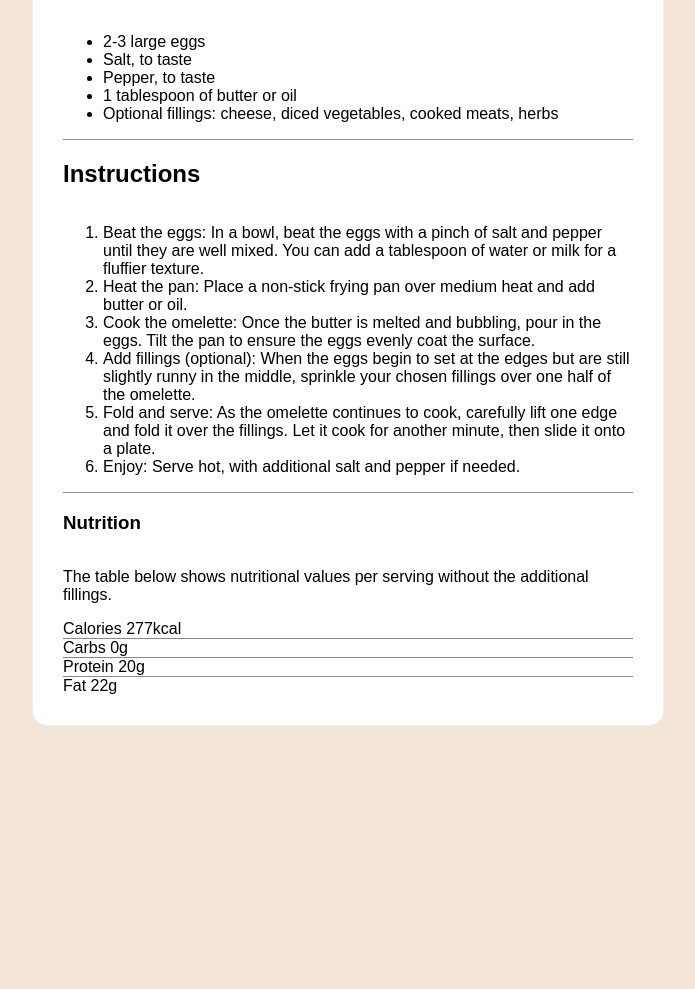
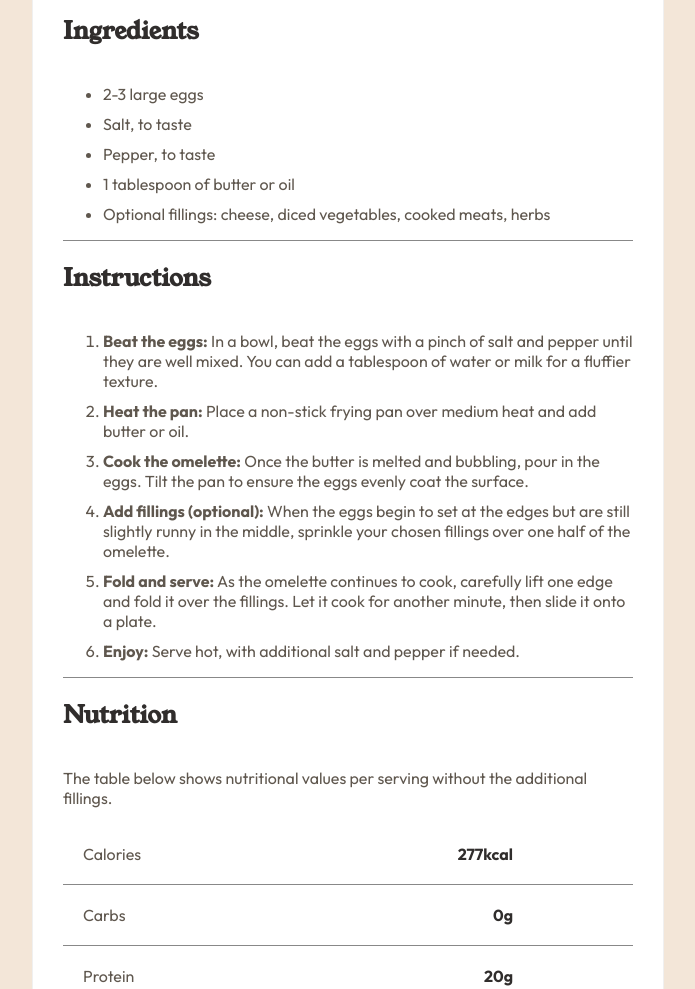
Before and after one commit to gilzcdng/recipe-page-main, a plain HTML site: page index.html in a window 1280 px wide. Shown: the part 694-1683 px from the top of the page, without its empty margins (292-987 px from the left). Before the commit the page ends 1428 px from the top, so only its background shows below. Drawn offline with Linux system fonts and the light colour scheme.

Commit message:
finished up all the coding
finished up all the coding will make some changes soon to make it more responsive

```diff
--- a/index.html
+++ b/index.html
@@ -8,6 +8,10 @@
   <link rel="stylesheet" href="./styles.css">
 
   <title>Frontend Mentor | Recipe page</title>
+
+  <link rel="preconnect" href="https://fonts.googleapis.com">
+  <link rel="preconnect" href="https://fonts.gstatic.com" crossorigin>
+  <link href="https://fonts.googleapis.com/css2?family=Inter:ital,opsz,wght@0,14..32,100..900;1,14..32,100..900&family=Outfit:wght@100..900&family=Poppins:ital,wght@0,100;0,200;0,300;0,400;0,500;0,600;0,700;0,800;0,900;1,100;1,200;1,300;1,400;1,500;1,600;1,700;1,800;1,900&family=Roboto:ital,wght@0,100;0,300;0,400;0,500;0,700;0,900;1,100;1,300;1,400;1,500;1,700;1,900&family=Young+Serif&display=swap" rel="stylesheet">
 
 
 </head>
@@ -41,10 +45,10 @@
   </div>
 </div>
 
-  <h2>Ingredients</h3>
+  <h2 class="ingredients">Ingredients</h3>
 
   <div>
-    <ul>
+    <ul class="ingredients-list">
       <li>2-3 large eggs</li>
       <li>Salt, to taste</li>
       <li>Pepper, to taste</li>
@@ -56,56 +60,56 @@
   <span class="line"></span>
 
 
-  <h2>Instructions</h2>
+  <h2 class="instructions">Instructions</h2>
 
   <div>
-    <ol>
-      <li>Beat the eggs: In a bowl, beat the eggs with a pinch of salt and pepper until they are well mixed.
+    <ol class="instructions-list">
+      <li><b>Beat the eggs:</b> In a bowl, beat the eggs with a pinch of salt and pepper until they are well mixed.
         You can add a tablespoon of water or milk for a fluffier texture.</li>
-      <li>Heat the pan: Place a non-stick frying pan over medium heat and add butter or oil.</li>
-      <li>Cook the omelette: Once the butter is melted and bubbling, pour in the eggs. Tilt the pan to ensure
+      <li><b>Heat the pan:</b> Place a non-stick frying pan over medium heat and add butter or oil.</li>
+      <li><b>Cook the omelette:</b> Once the butter is melted and bubbling, pour in the eggs. Tilt the pan to ensure
         the eggs evenly coat the surface.</li>
-      <li>Add fillings (optional): When the eggs begin to set at the edges but are still slightly runny in the
+      <li><b>Add fillings (optional):</b> When the eggs begin to set at the edges but are still slightly runny in the
         middle, sprinkle your chosen fillings over one half of the omelette.</li>
-      <li>Fold and serve: As the omelette continues to cook, carefully lift one edge and fold it over the
+      <li><b>Fold and serve:</b> As the omelette continues to cook, carefully lift one edge and fold it over the
         fillings. Let it cook for another minute, then slide it onto a plate.</li>
-      <li>Enjoy: Serve hot, with additional salt and pepper if needed.</li>
+      <li><b>Enjoy:</b> Serve hot, with additional salt and pepper if needed.</li>
     </ol>
   </div>
 
   <span class="line"></span>
 
 
-  <h3>Nutrition</h3>
+  <h2 class="nutrition">Nutrition</h3>
 
   <p>The table below shows nutritional values per serving without the additional fillings.</p>
 
   <div class="rows-container">
 
-  <div>
+  <div  class="cals">
     Calories
-      <span>277kcal</span>
+      <b class="cal-numbers">277kcal</b>
   </div>
 
   <div class="line"></div>
 
-  <div>
+  <div  class="cals">
     Carbs
-      <span>0g</span>
+      <b class="cal-numbers">0g</b>
   </div>
 
   <div class="line"></div>
 
-  <div>
+  <div class="cals">
     Protein
-      <span>20g</span>
+      <b class="cal-numbers">20g</b>
   </div>
 
   <div class="line"></div>
 
-  <div>
+  <div class="cals">
     Fat
-      <span>22g</span>
+      <b class="cal-numbers">22g</b>
   </div>
 
   </div>
--- a/styles.css
+++ b/styles.css
@@ -1,12 +1,50 @@
 body   {
     background-color: #f0f0f0;
-    font-family: Arial, sans-serif;
+    font-family: Outfit, sans-serif;
 
     display: flex;
     justify-content: center;
     align-items: center;
 
     background-color: hsl(30, 54%, 90%);
+    color: hsl(30, 10%, 34%);
+
+    font-size: 1rem;
+
+}
+
+.Title   {
+    font-family: Young Serif, serif;
+    font-size: 2.5rem;
+    color: black
+}
+
+.ingredients {
+    font-family: Young Serif, serif;
+    color: hsl(24, 5%, 18%);
+}
+
+.instructions {
+    font-family: Young Serif, serif;
+    color: hsl(24, 5%, 18%);
+}
+
+.nutrition {
+    font-family: Young Serif, serif;
+    color: hsl(24, 5%, 18%);
+}
+
+.instructions-list   {
+    display: flex;
+    flex-direction: column;
+    gap: 10px;
+
+}
+
+.ingredients-list   {
+    display: flex;
+    flex-direction: column;
+    gap: 10px;
 }
 
 .line   {
@@ -55,5 +93,19 @@ body   {
 }
 
 .prep-time {
-    color: hsl(332, 51%, 32%)
+    color: hsl(332, 51%, 32%);
+    padding-left: 20px;
 }
+
+.cals {
+    display: flex;
+    justify-content: space-between;
+    align-items: baseline;
+    padding: 20px;
+
+}
+
+.cal-numbers {
+    padding-right: 100px;
+    color: hsl(24, 5%, 18%);
+}
```
